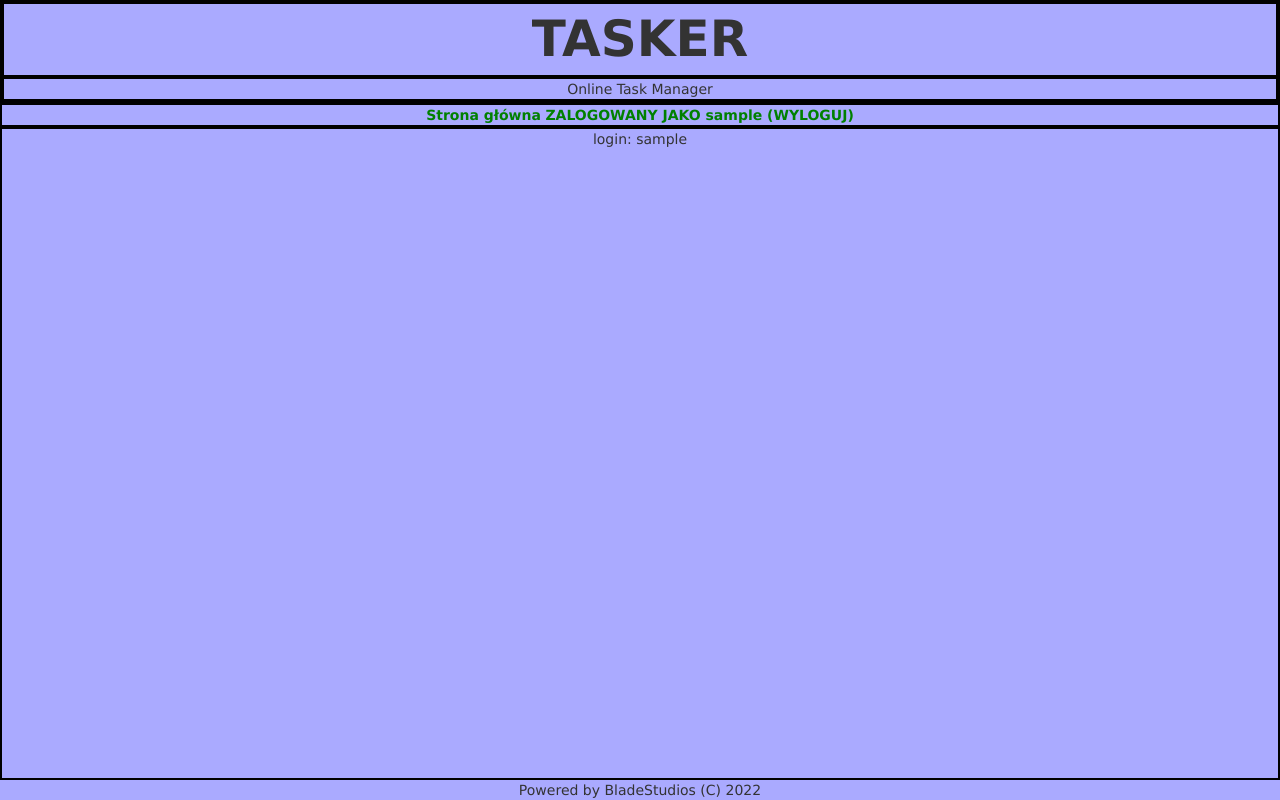
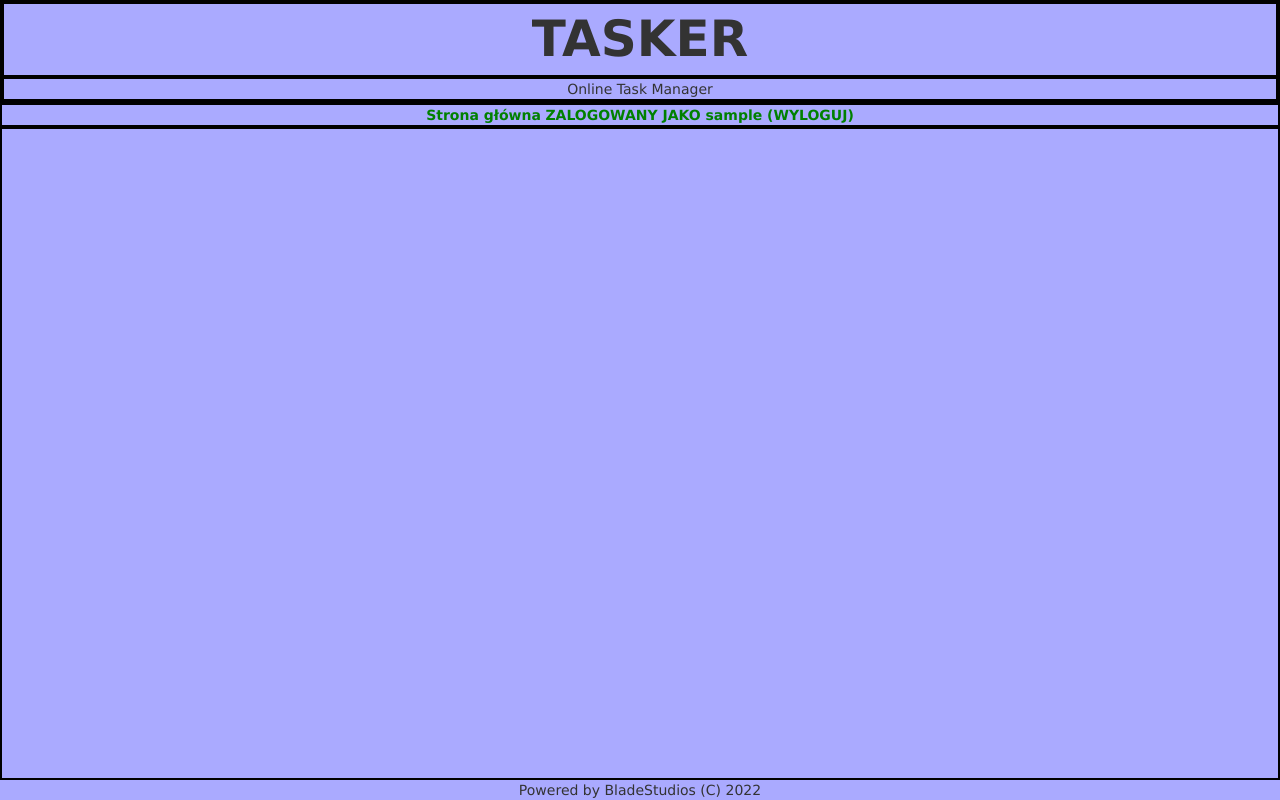
Before and after one commit to BladeStudios/tasker, a PHP site: page /index.php in a window 1280 px wide. Run offline with PHP 8.4, Linux system fonts and the light colour scheme; the visitor is signed in with stand-in values (Sample User, id 1).

Commit message:
added few small visual fixes

```diff
--- a/header.php
+++ b/header.php
@@ -8,7 +8,7 @@
     <?php
         if(!isset($_SESSION['loggedin']) || $_SESSION['loggedin']===false)
         {
-            echo '<a href="login.php" class="menu_link">'.$lang['log_in'].'</a>';
+            echo '<a href="login.php" class="menu_link">'.$lang['log_in'].'&nbsp;</a>';
             echo '<a href="register.php" class="menu_link">'.$lang['register'].'</a>';
         }
         else
--- a/index.php
+++ b/index.php
@@ -16,7 +16,6 @@
 
 <?php require('header.php'); ?>
 <div id="container">
-    <?php echo 'login: '.$_SESSION['login']; ?>
 </div>
 <?php require('footer.php'); ?>
 
```
